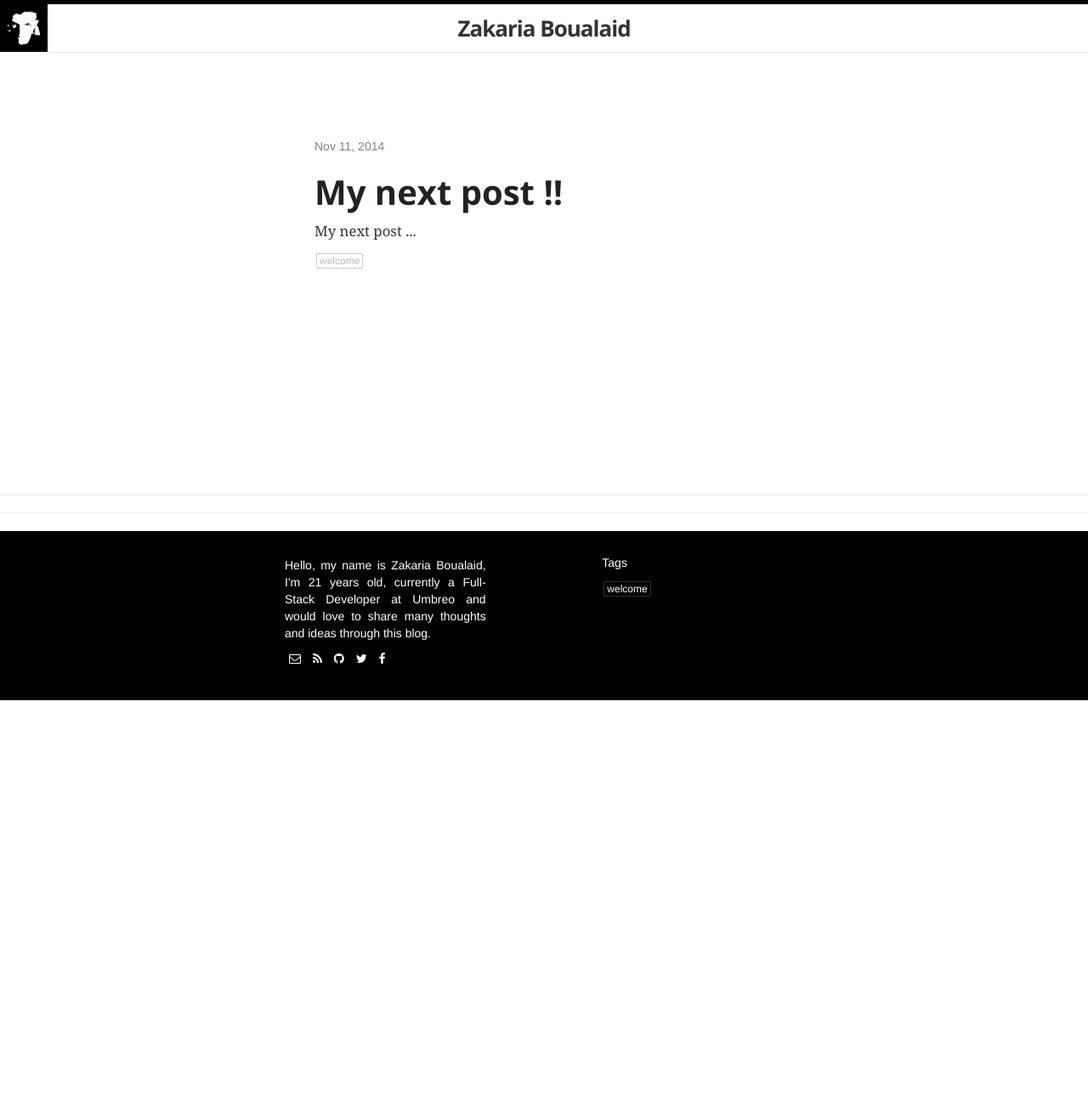
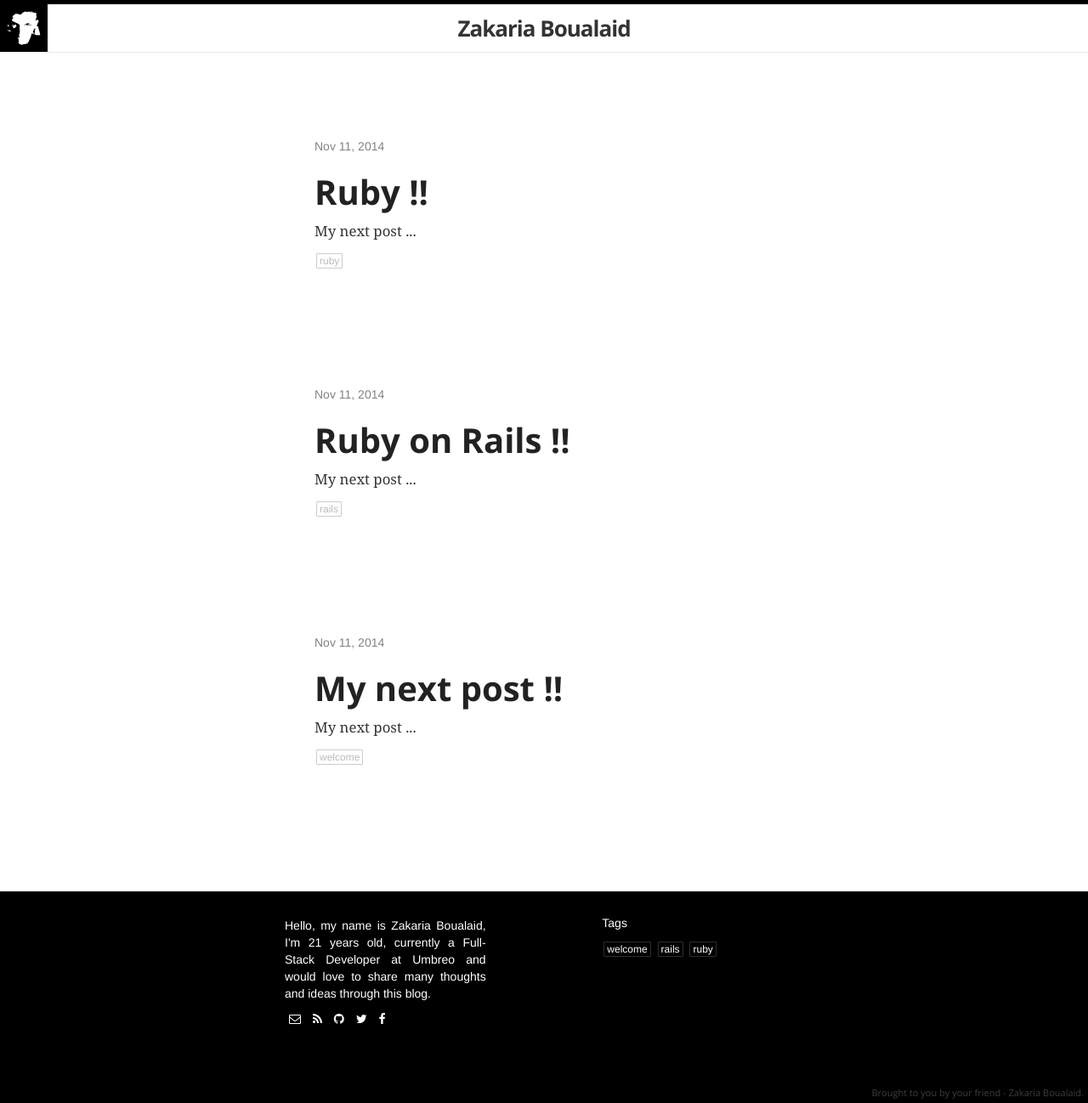
Before and after one commit to ZakariaBoualaid/zakariaboualaid.github.io, a Jekyll site: the page built from blog.html, in a window 1280 px wide. Shown: the whole page at 85% size. Built offline with Jekyll 4.4.1, drawn with Linux system fonts in a browser that asks for light colours; before the commit the page ends 900 px from its top, so only the background shows below that.

Commit message:
Nice Step

```diff
--- a/_includes/footer.html
+++ b/_includes/footer.html
@@ -1,9 +1,7 @@
 <br>
 <br>
 <br>
-<hr>
-<hr>
-<footer class="site-footer splash splash-center" style="min-height:200px">
+<footer class="site-footer splash" style="height:250px; position:absolute; bottom:0; left:0; width:100%;">
 
   <div class="width-50">
 
@@ -65,4 +63,6 @@
 
   </div>
 
+  <span style="position:absolute; right:5px; bottom:4px; font-family:'Open Sans'; color:#ccc; font-size:11px; opacity:.3;">Brought to you by your friend - Zakaria Boualaid.</span>
+
 </footer>
--- a/_layouts/default.html
+++ b/_layouts/default.html
@@ -1,15 +1,16 @@
 <!DOCTYPE html>
-<html>
+<html style="height:100%;">
 
   {% include head.html %}
 
-  <body>
+  <body style="height:100%;">
 
+  <div class="wrappper" style="min-height:100%; position:relative;">
     {% include header.html %}
     <br>
     <br>
 
-    <div class="container" style="min-height:400px;">
+    <div class="container" style="min-height:100%; position:relative; padding-bottom:250px;">
       <div class="row">
           <div class="col-md-12">
             {{ content }}
@@ -18,6 +19,7 @@
     </div>
 
     {% include footer.html %}
+  </div>
 
   </body>
 
--- /dev/null
+++ b/_posts/2014-11-12-my-second-post-about-rails.markdown
@@ -0,0 +1,11 @@
+---
+layout: post
+title:  "Ruby on Rails !!"
+date:   2014-11-11 12:50:17
+categories: web development
+tags: rails
+---
+
+My next post.
+
+Lorem ipsum dolor sit amet, consectetur adipisicing elit. Officia natus explicabo quia consequuntur iure alias eveniet, ipsam ea dicta repudiandae quidem itaque non laudantium officiis cumque quam illum atque vel.
--- a/index.html
+++ b/index.html
@@ -27,7 +27,7 @@ layout: splash
   </ul>
   <br>
   <ul>
-    <li><a target="_blank" href="/blog">My blog</a></li>
+    <li><a target="" href="/blog">My blog</a></li>
   </ul>
 
   </div>
```
Also changed, not shown: _posts/2014-11-13-my-third-post-about-ruby.markdown (added, +11 -0 lines).
